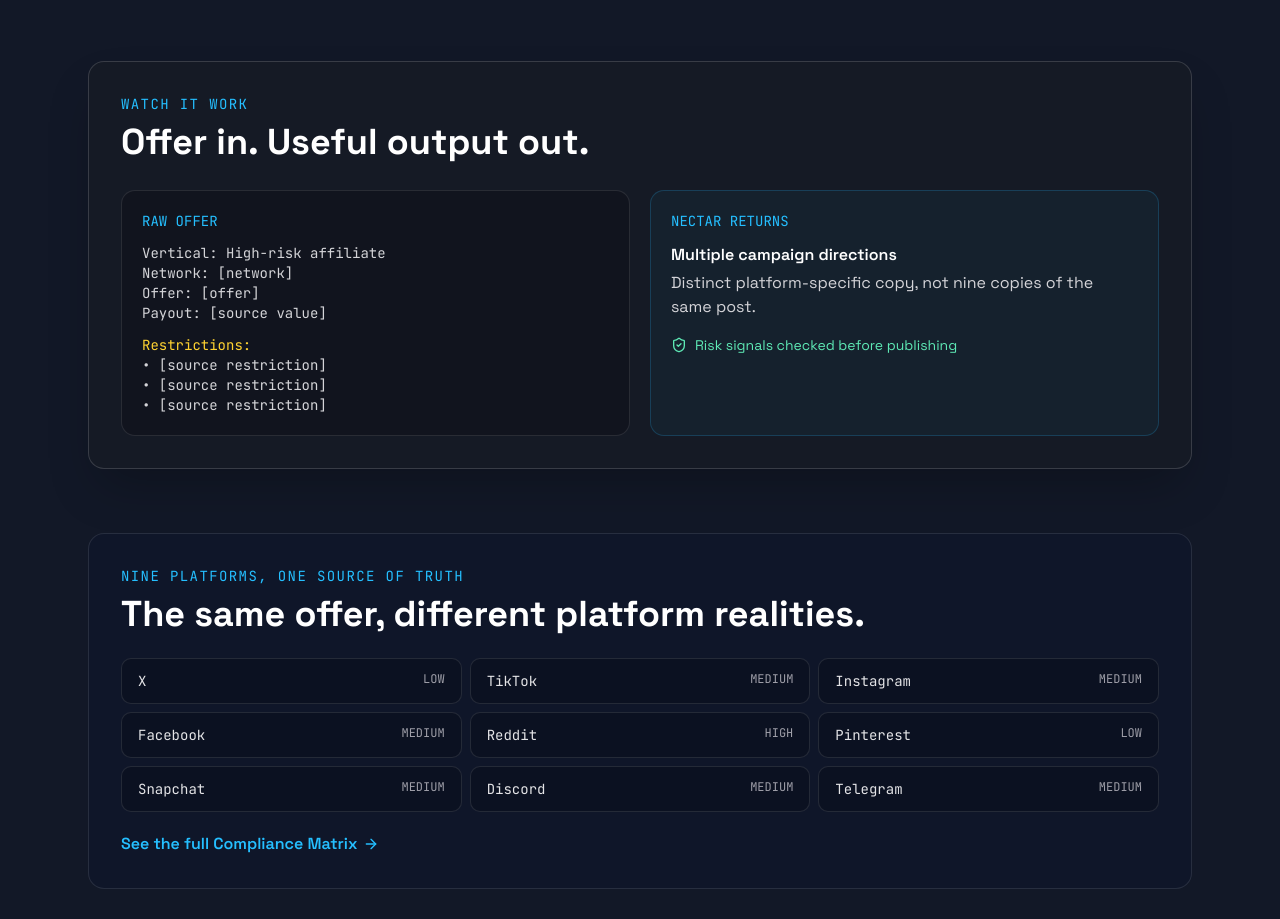
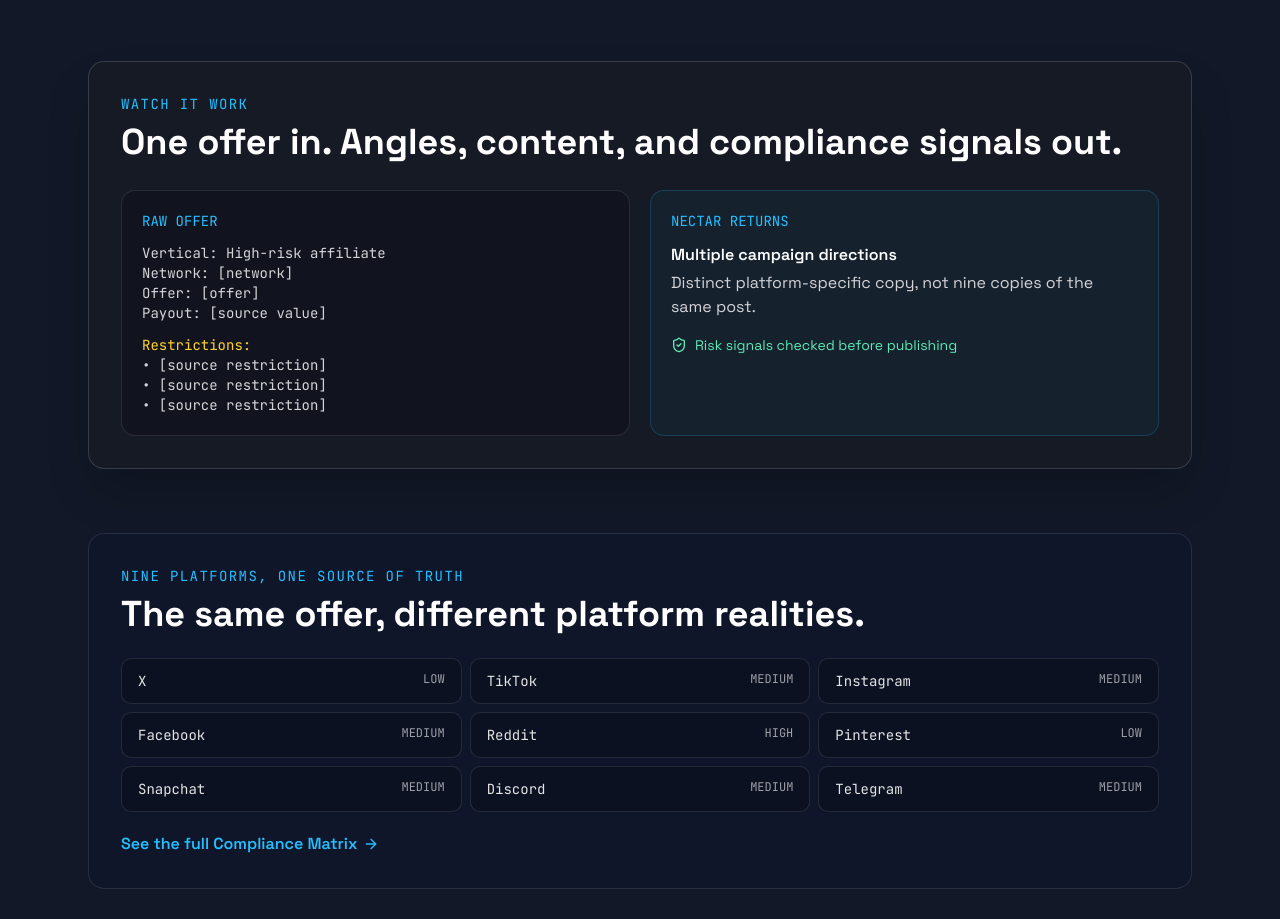
Before and after one commit to Sinsuenos/Nectra-Affiliate-Creator-Engine, a Next.js app: page / in a window 1280 px wide. Shown: the part 920-1839 px from the top of the page. Built offline with nearby package versions, Linux system fonts and the light colour scheme.

Commit message:
copy(home): 'Offer in. Useful output out.' → 'One offer in. Angles, content, and compliance signals out.'
Single-line copy change in the 'Watch it work' section of the
landing page. Nothing else touched.

- Lint: clean.
- Build: passes (all 14 routes).

```diff
--- a/src/app/page.tsx
+++ b/src/app/page.tsx
@@ -38,7 +38,7 @@ export default function Home() {
       <section className="mx-auto max-w-6xl px-4 sm:px-6 py-12 sm:py-16">
         <div className="rounded-2xl border border-white/15 bg-[#171b26]/90 p-6 sm:p-8 shadow-2xl">
           <p className="font-mono text-sm uppercase tracking-widest text-electric">Watch it work</p>
-          <h2 className="mt-2 text-3xl sm:text-4xl font-bold text-white">Offer in. Useful output out.</h2>
+          <h2 className="mt-2 text-3xl sm:text-4xl font-bold text-white">One offer in. Angles, content, and compliance signals out.</h2>
           <div className="mt-7 grid gap-5 md:grid-cols-2">
             <div className="rounded-xl border border-white/10 bg-black/20 p-5 font-mono text-sm text-zinc-300">
               <p className="text-electric mb-3">RAW OFFER</p>
```
